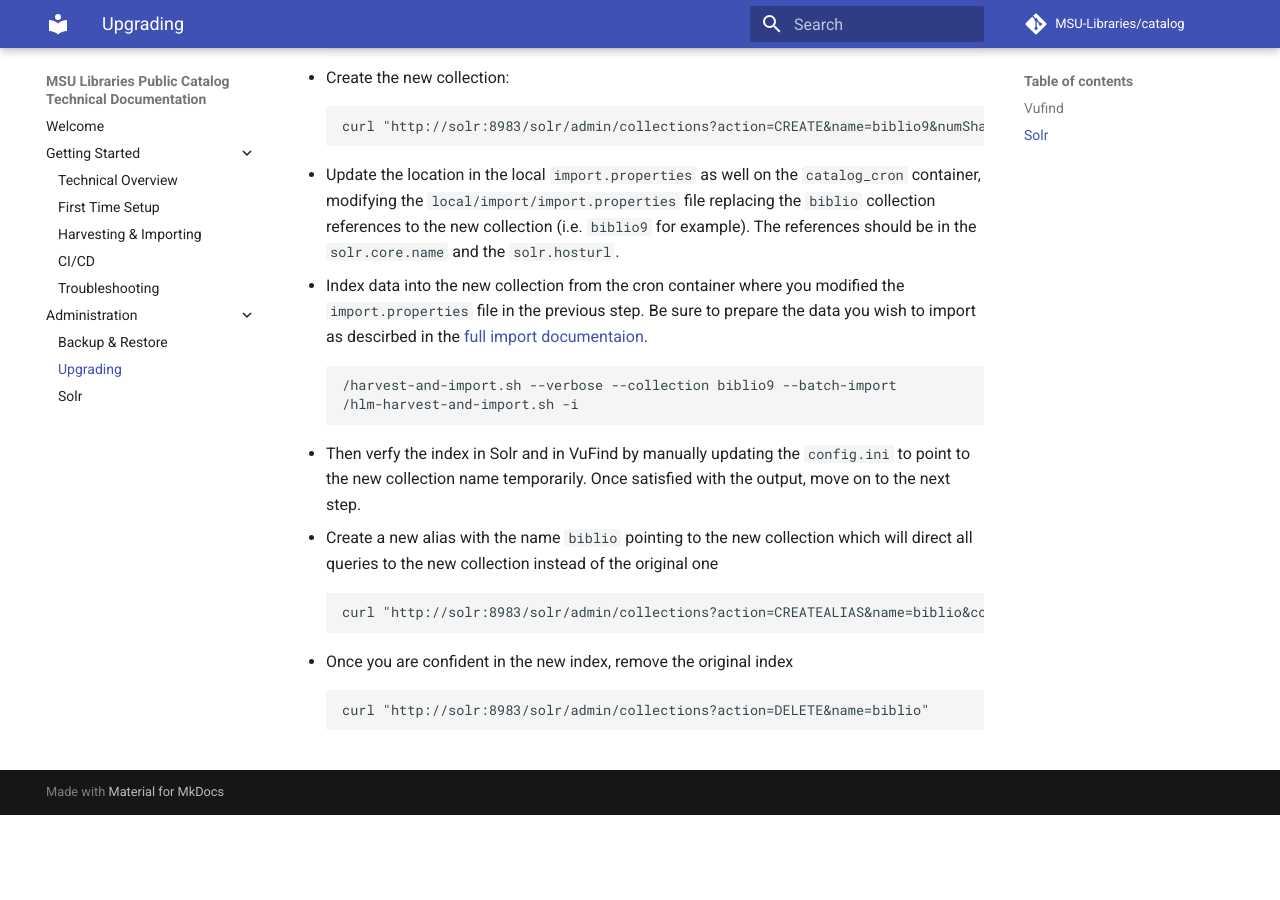
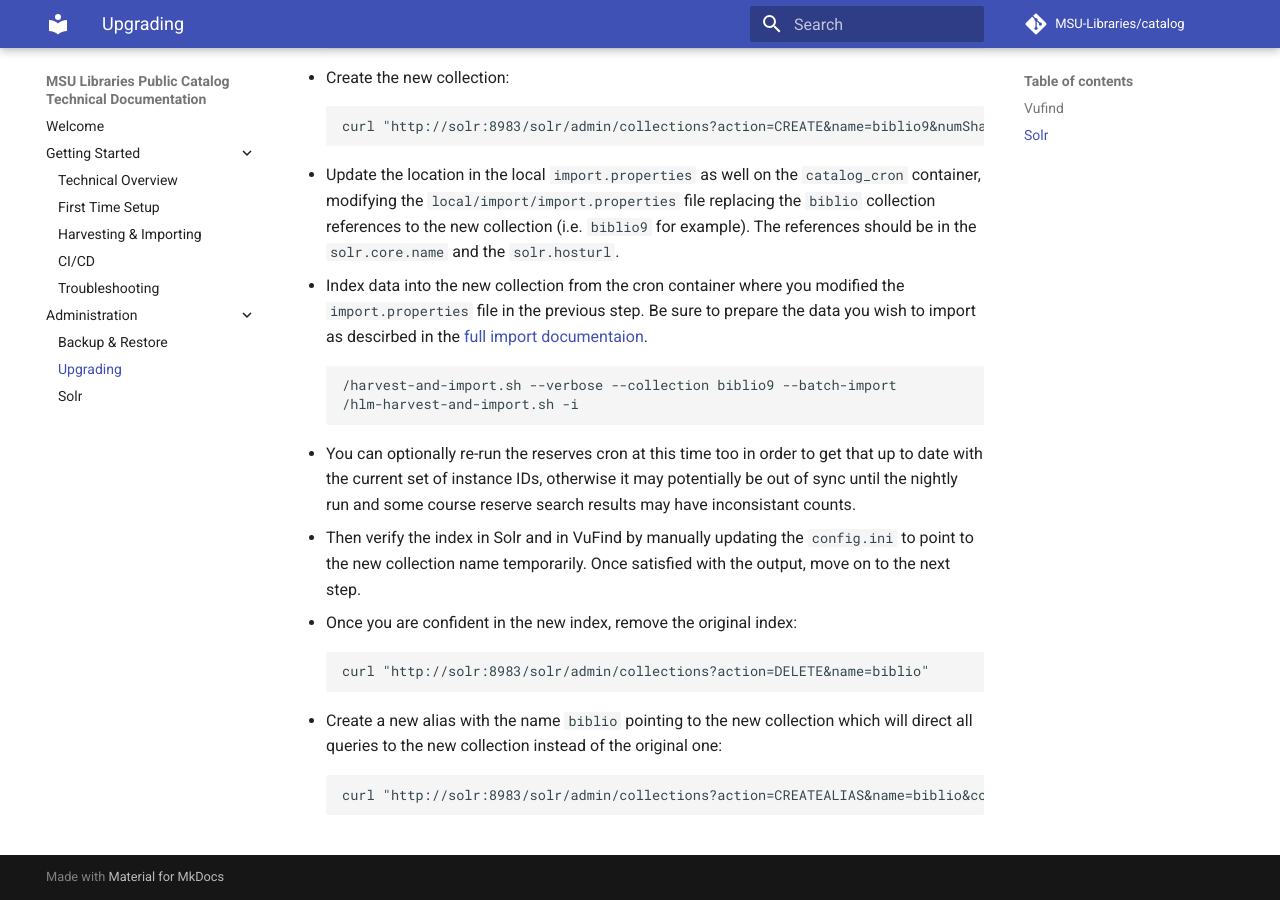
Before and after one commit to MSU-Libraries/catalog, an MkDocs documentation site: the page built from docs/upgrading.md, in a window 1280 px wide and 900 px high, scrolled down 1763 px. Built offline with MkDocs 1.6.1 and Material for MkDocs 9.7.7, drawn with Linux system fonts in a browser that asks for light colours; comment, search, counter and statistics services are not loaded; before the commit the page ends 2578 px from its top, so only the background shows below that.

Commit message:
PC-626: Small doc update for clarification of steps when updating Solr

````diff
--- a/docs/upgrading.md
+++ b/docs/upgrading.md
@@ -95,17 +95,21 @@
 /hlm-harvest-and-import.sh -i
 ```
 
-* Then verfy the index in Solr and in VuFind by manually updating
+* You can optionally re-run the reserves cron at this time too in order to get that up to date with the current
+set of instance IDs, otherwise it may potentially be out of sync until the nightly run and some course reserve
+search results may have inconsistant counts.
+
+* Then verify the index in Solr and in VuFind by manually updating
 the `config.ini` to point to the new collection name temporarily. Once satisfied with the output, move
 on to the next step.
 
+* Once you are confident in the new index, remove the original index:
+```
+curl "http://solr:8983/solr/admin/collections?action=DELETE&name=biblio"
+```
+
 * Create a new alias with the name `biblio` pointing to the new collection which will direct all
-queries to the new collection instead of the original one
+queries to the new collection instead of the original one:
 ```
 curl "http://solr:8983/solr/admin/collections?action=CREATEALIAS&name=biblio&collections=biblio9"
 ```
-
-* Once you are confident in the new index, remove the original index
-```
-curl "http://solr:8983/solr/admin/collections?action=DELETE&name=biblio"
-```
````
